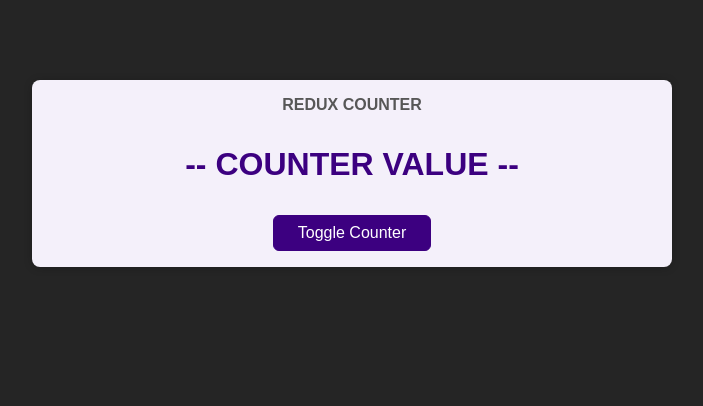
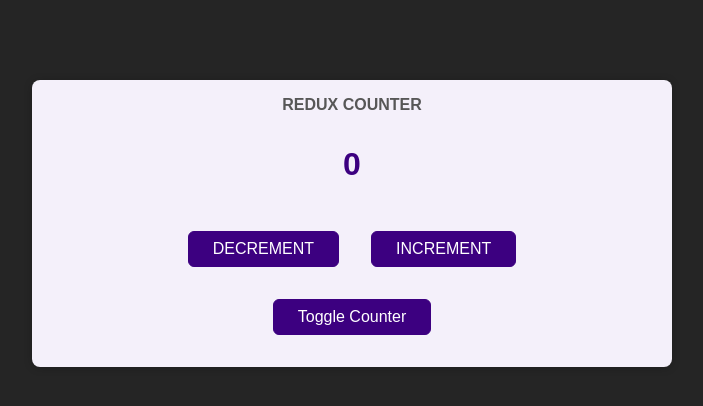
Before and after one commit to PajkoStefan/react-redux-practice, a React (Create React App) app: page / in a window 1280 px wide. Shown: the top 406 px of the page, without its empty margins (288-991 px from the left). Built offline with nearby package versions, Linux system fonts and the light colour scheme.

Commit message:
useSelector + useDispatch used

```diff
--- a/src/components/Counter/Counter.js
+++ b/src/components/Counter/Counter.js
@@ -1,12 +1,30 @@
+import { useDispatch, useSelector } from "react-redux";
+
 import classes from "./Counter.module.css";
 
 const Counter = () => {
+  const dispetch = useDispatch();
+
   const toggleCounterHandler = () => {};
+
+  const counter = useSelector((state) => state.counter);
+
+  const incrementHandler = () => {
+    dispetch({ type: "INCREMENT" });
+  };
+
+  const decrementHandler = () => {
+    dispetch({ type: "DECREMENT" });
+  };
 
   return (
     <main className={classes.counter}>
       <h1>Redux Counter</h1>
-      <div className={classes.value}>-- COUNTER VALUE --</div>
+      <div className={classes.value}>{counter}</div>
+      <div>
+        <button onClick={decrementHandler}>DECREMENT</button>
+        <button onClick={incrementHandler}>INCREMENT</button>
+      </div>
       <button onClick={toggleCounterHandler}>Toggle Counter</button>
     </main>
   );
--- a/src/components/Counter/Counter.module.css
+++ b/src/components/Counter/Counter.module.css
@@ -21,3 +21,7 @@
   margin: 2rem 0;
   font-weight: bold;
 }
+
+.counter button {
+  margin: 1rem;
+}
```
